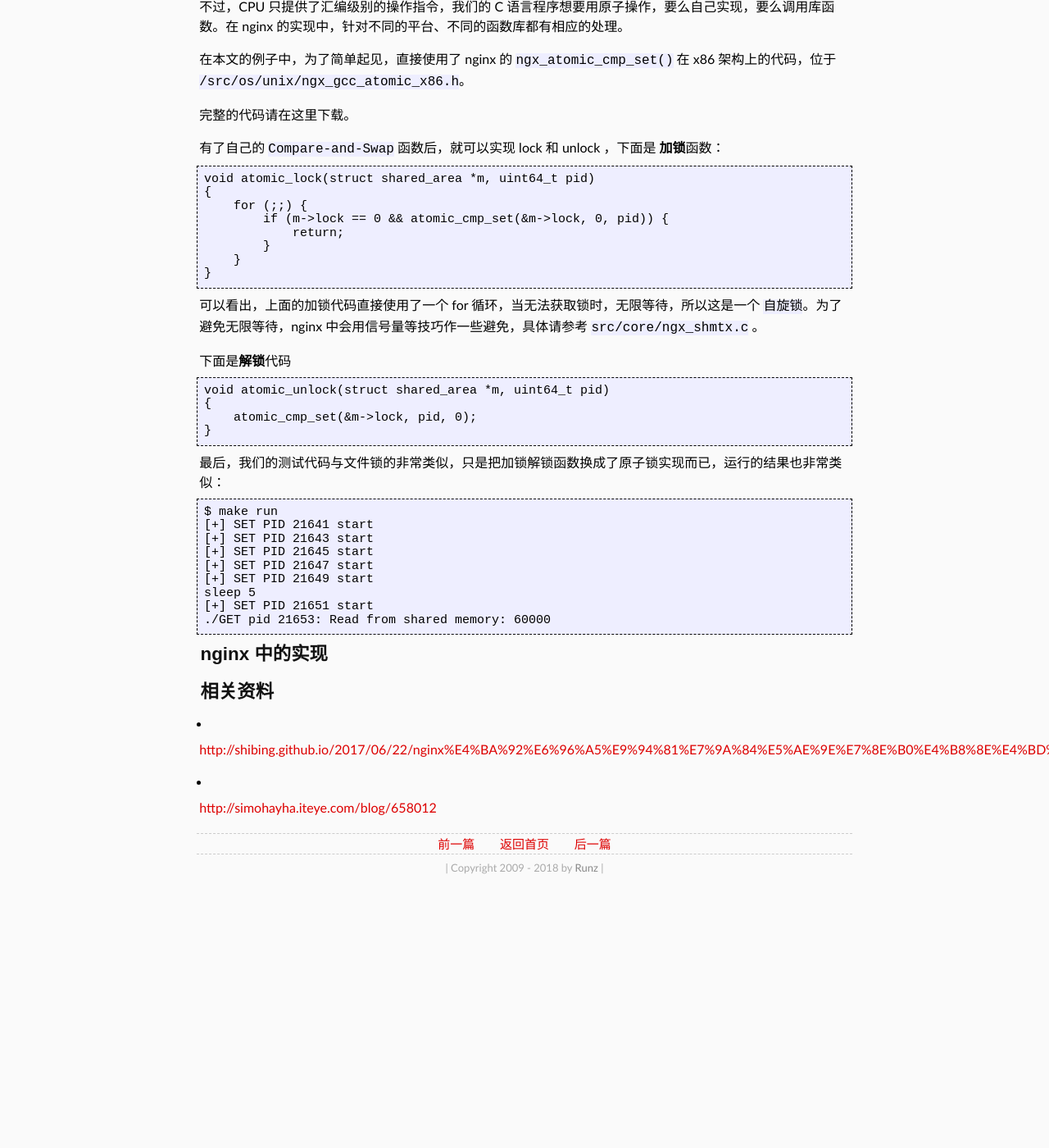
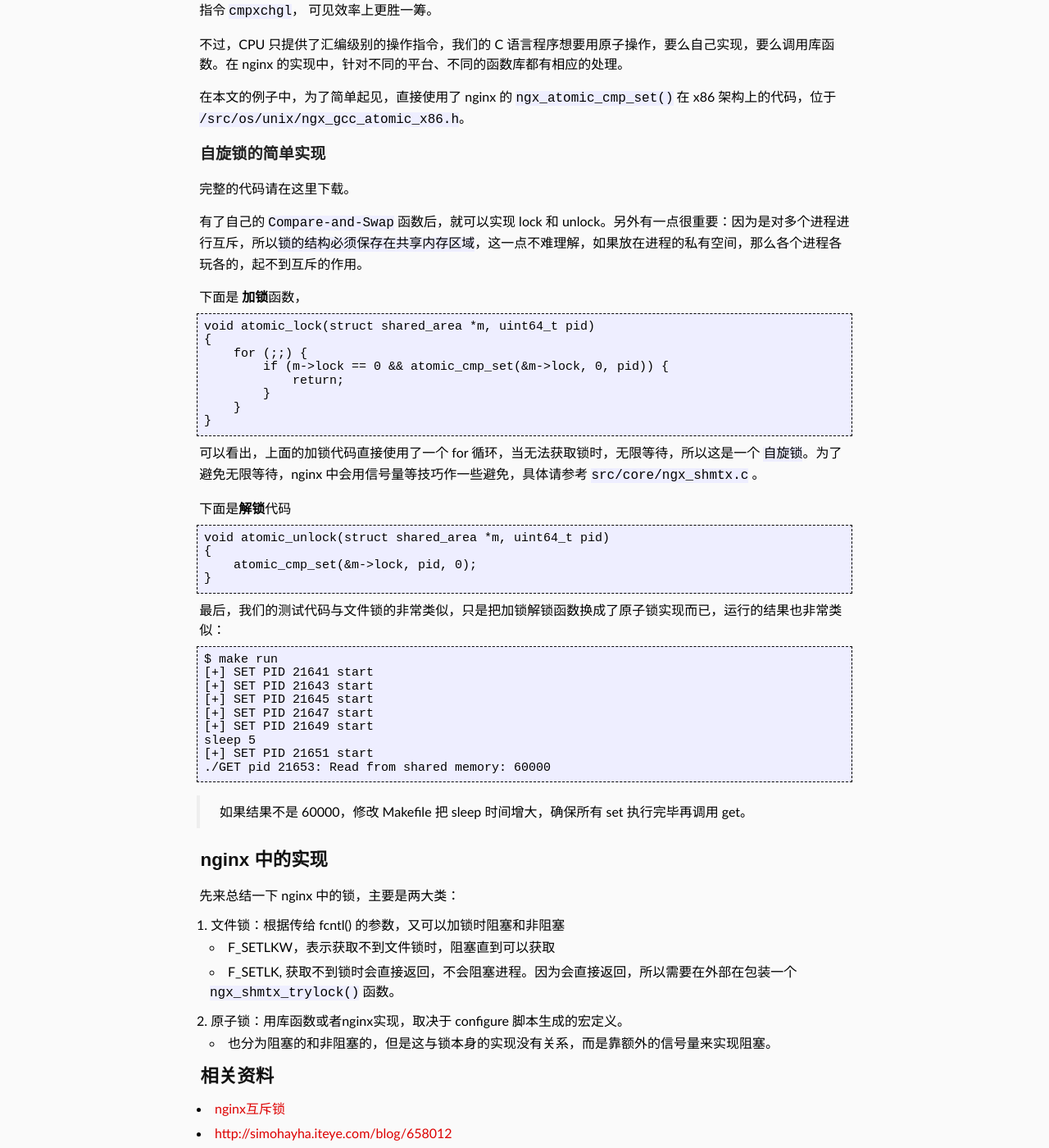
Before and after one commit to shaman7036/runzhen.github.io, a Jekyll site: the page built from _posts/2018-09-08-nginx-lock.md, in a window 1280 px wide and 1400 px high, scrolled down 2282 px. Shown: the whole window at 82% size. Built offline with Jekyll 4.4.1, drawn with Linux system fonts in a browser that asks for light colours; some web fonts are replaced; comment, search, counter and statistics services are not loaded; before the commit the page ends 3383 px from its top, so only the background shows below that; some of the changed text lies outside the part shown.

Commit message:
nginx-lock

````diff
--- a/_posts/2018-09-08-nginx-lock.md
+++ b/_posts/2018-09-08-nginx-lock.md
@@ -99,7 +99,7 @@ sleep 5
 
 > 如果看到运行的结果不是 60000，可以修改 Makefile 把 sleep 的时间增大，确保所有的 set 都执行完毕再调用 get。
 
-> 另一个方法是修改 Makefile 的 run 部分，不自动运行 get 程序，只执行多个 set；然后用 ps aux | grep set 查看系统中有多少个 set 还在运行，确保没有之后再手动执行  ./get
+> 另一个方法是修改 Makefile 的 run 部分，不自动运行 get 程序，只执行多个 set；然后用 `ps aux | grep set` 查看系统中有多少个 set 还在运行，确保没有之后再手动执行  ./get
 
 
 ## 原子锁
@@ -110,9 +110,13 @@ sleep 5
 
 在本文的例子中，为了简单起见，直接使用了 nginx 的 `ngx_atomic_cmp_set()` 在 x86 架构上的代码，位于 `/src/os/unix/ngx_gcc_atomic_x86.h`。
 
+### 自旋锁的简单实现
+
 完整的代码请在这里下载。
 
-有了自己的 `Compare-and-Swap` 函数后，就可以实现 lock 和 unlock ，下面是 **加锁**函数：
+有了自己的 `Compare-and-Swap` 函数后，就可以实现 lock 和 unlock。另外有一点很重要：因为是对多个进程进行互斥，所以`锁的结构必须保存在共享内存区域`，这一点不难理解，如果放在进程的私有空间，那么各个进程各玩各的，起不到互斥的作用。
+
+下面是 **加锁**函数，
 
 ```
 void atomic_lock(struct shared_area *m, uint64_t pid)
@@ -149,12 +153,20 @@ sleep 5
 ./GET pid 21653: Read from shared memory: 60000
 ```
 
+> 如果结果不是 60000，修改 Makefile 把 sleep 时间增大，确保所有 set 执行完毕再调用 get。
+
 ## nginx 中的实现
 
+先来总结一下 nginx 中的锁，主要是两大类：
+
+1. 文件锁：根据传给 fcntl() 的参数，又可以加锁时阻塞和非阻塞
+    - F_SETLKW，表示获取不到文件锁时，阻塞直到可以获取
+    - F_SETLK, 获取不到锁时会直接返回，不会阻塞进程。因为会直接返回，所以需要在外部在包装一个 `ngx_shmtx_trylock()` 函数。
+2. 原子锁：用库函数或者nginx实现，取决于 configure 脚本生成的宏定义。
+    - 也分为阻塞的和非阻塞的，但是这与锁本身的实现没有关系，而是靠额外的信号量来实现阻塞。
 
 
 ## 相关资料
 
-- [http://shibing.github.io/2017/06/22/nginx%E4%BA%92%E6%96%A5%E9%94%81%E7%9A%84%E5%AE%9E%E7%8E%B0%E4%B8%8E%E4%BD%BF%E7%94%A8/](http://shibing.github.io/2017/06/22/nginx%E4%BA%92%E6%96%A5%E9%94%81%E7%9A%84%E5%AE%9E%E7%8E%B0%E4%B8%8E%E4%BD%BF%E7%94%A8/)
-
+- [nginx互斥锁](http://shibing.github.io/2017/06/22/nginx%E4%BA%92%E6%96%A5%E9%94%81%E7%9A%84%E5%AE%9E%E7%8E%B0%E4%B8%8E%E4%BD%BF%E7%94%A8/)
 - [http://simohayha.iteye.com/blog/658012](http://simohayha.iteye.com/blog/658012)
````
